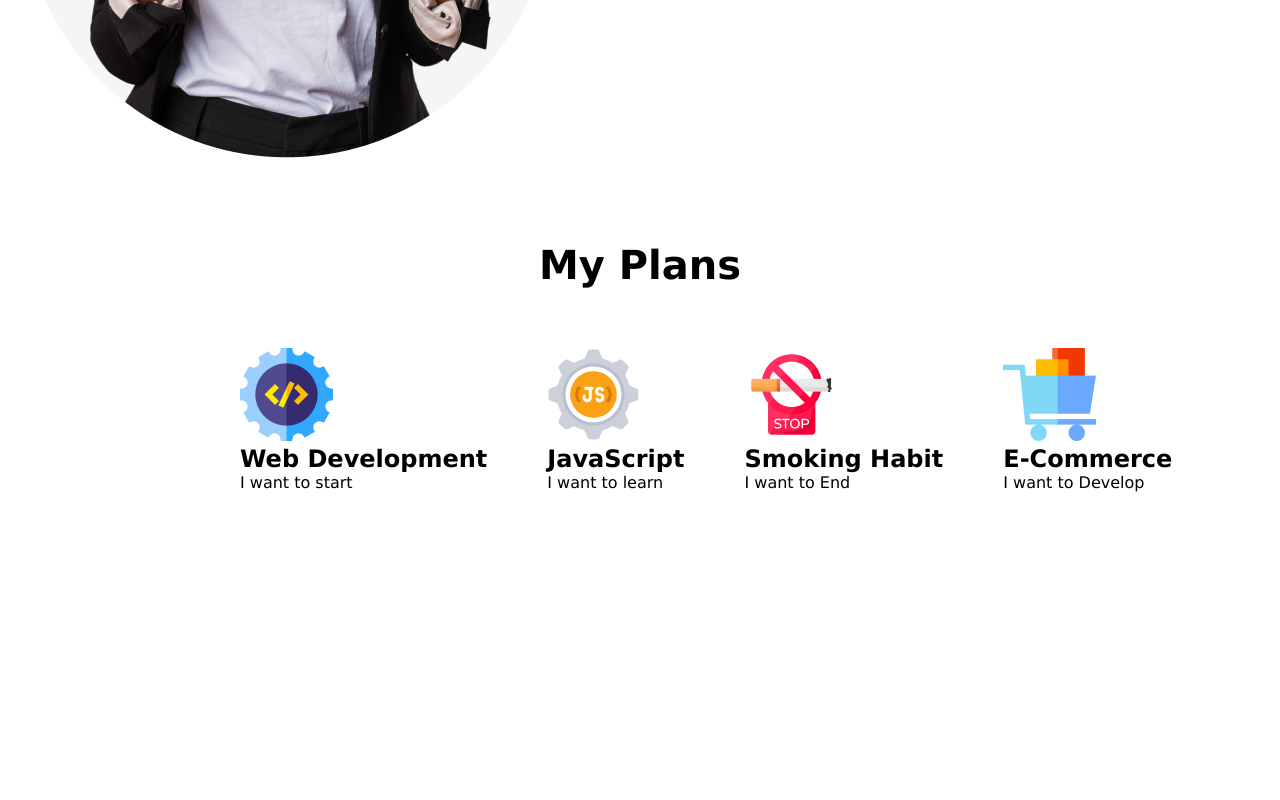
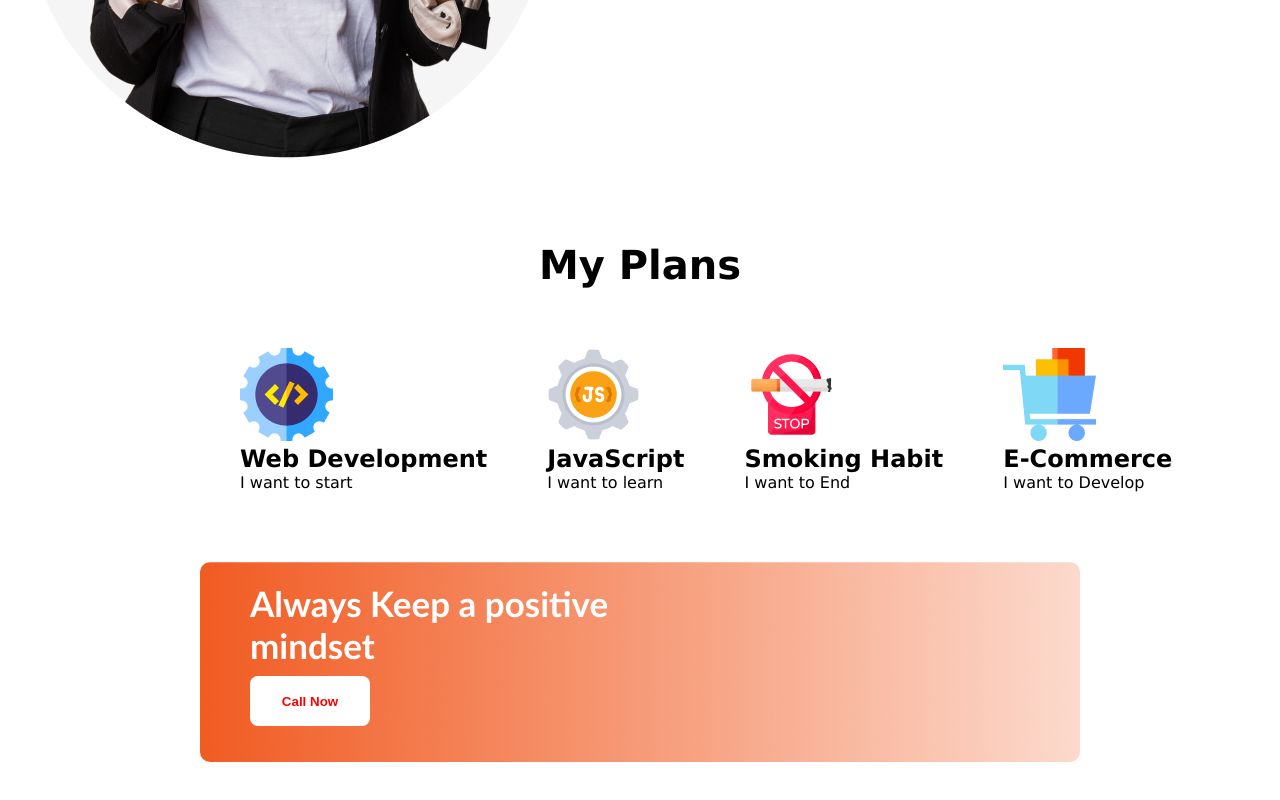
Before and after one commit to abdussamadsaiful7/Fisrt_assignment, a plain HTML site: page index.html in a window 1280 px wide. Shown: the part 1266-2066 px from the top of the page. Before the commit the page ends 1758 px from the top, so only its background shows below. Drawn offline with Linux system fonts and the light colour scheme.

Commit message:
added calling section

```diff
--- a/a_style.css
+++ b/a_style.css
@@ -72,3 +72,31 @@
   font-size: 40px;
   font-family: 'Lucida Sans', 'Lucida Sans Regular', 'Lucida Grande', 'Lucida Sans Unicode', Geneva, Verdana, sans-serif;
 }
+.calling_section{
+    background-image: url("images/gradient2.png");
+    margin-top: 70px;
+    margin-bottom: 70px;
+    margin-right: 200px;
+    margin-left: 200px;
+    height:200px;
+    border-radius: 10px;
+}
+.calling_section_text{
+    color: white;
+    width: auto;
+    font-size: 35px;
+    padding-left: 50px;
+    font-family:'Gill Sans', 'Gill Sans MT', Calibri, 'Trebuchet MS', sans-serif;
+    padding-top: 20px;
+}
+.calling_button{
+    margin-left: 50px;
+    width: 120px;
+    height: 50px;
+    margin-top: 10px;
+    border-radius: 8px;
+    background-color: white;
+    color:red;
+    font:bold;
+    border: none;
+}
--- a/index.html
+++ b/index.html
@@ -67,6 +67,10 @@
                 <p>I want to Develop</p>
             </div>
         </div>
+        <div class="calling_section">
+            <h1 class="calling_section_text"> Always Keep a positive<br/> mindset</h1>
+            <button class="calling_button"><b>Call Now</b></button>
+        </div>
 
     </section>
 </body>
```
